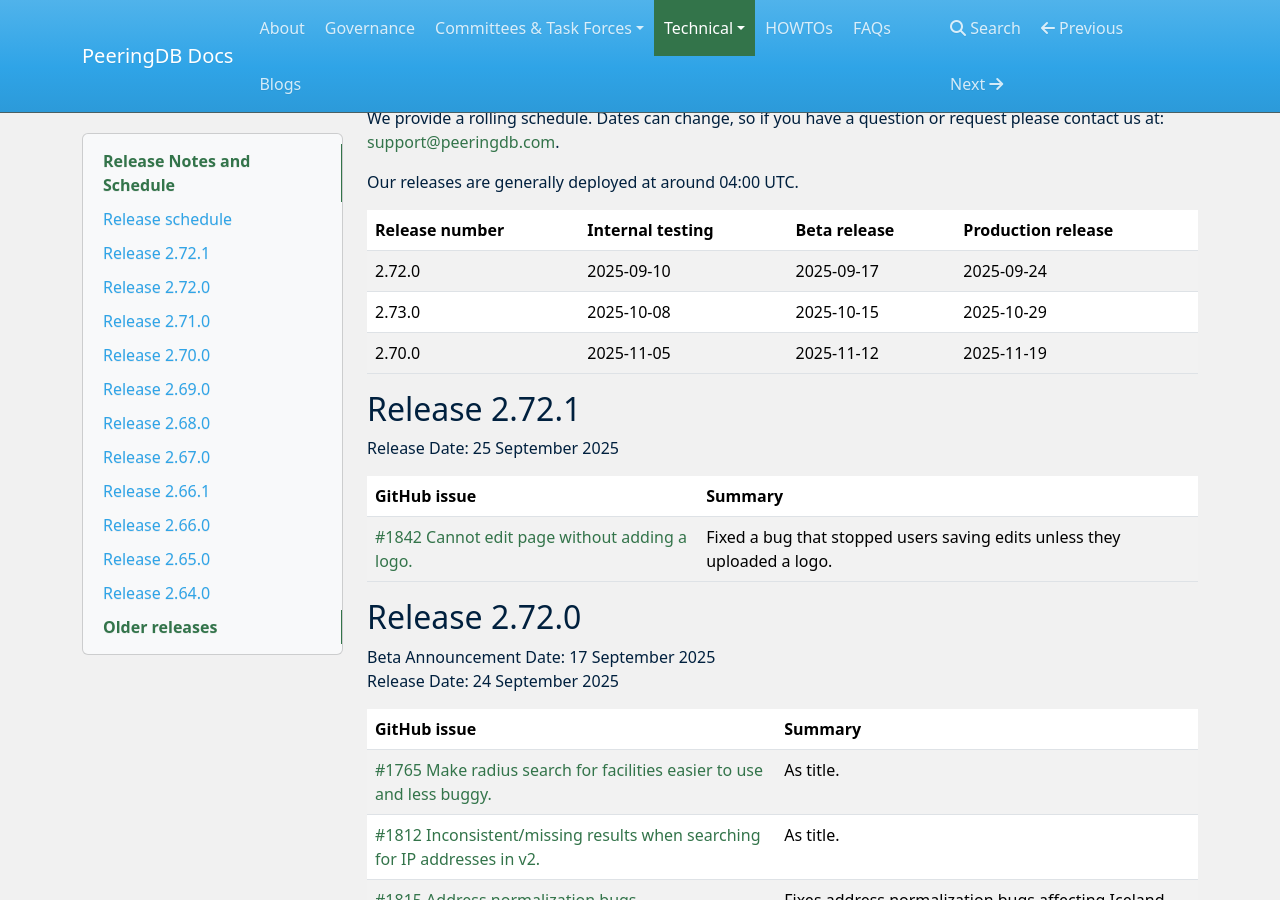
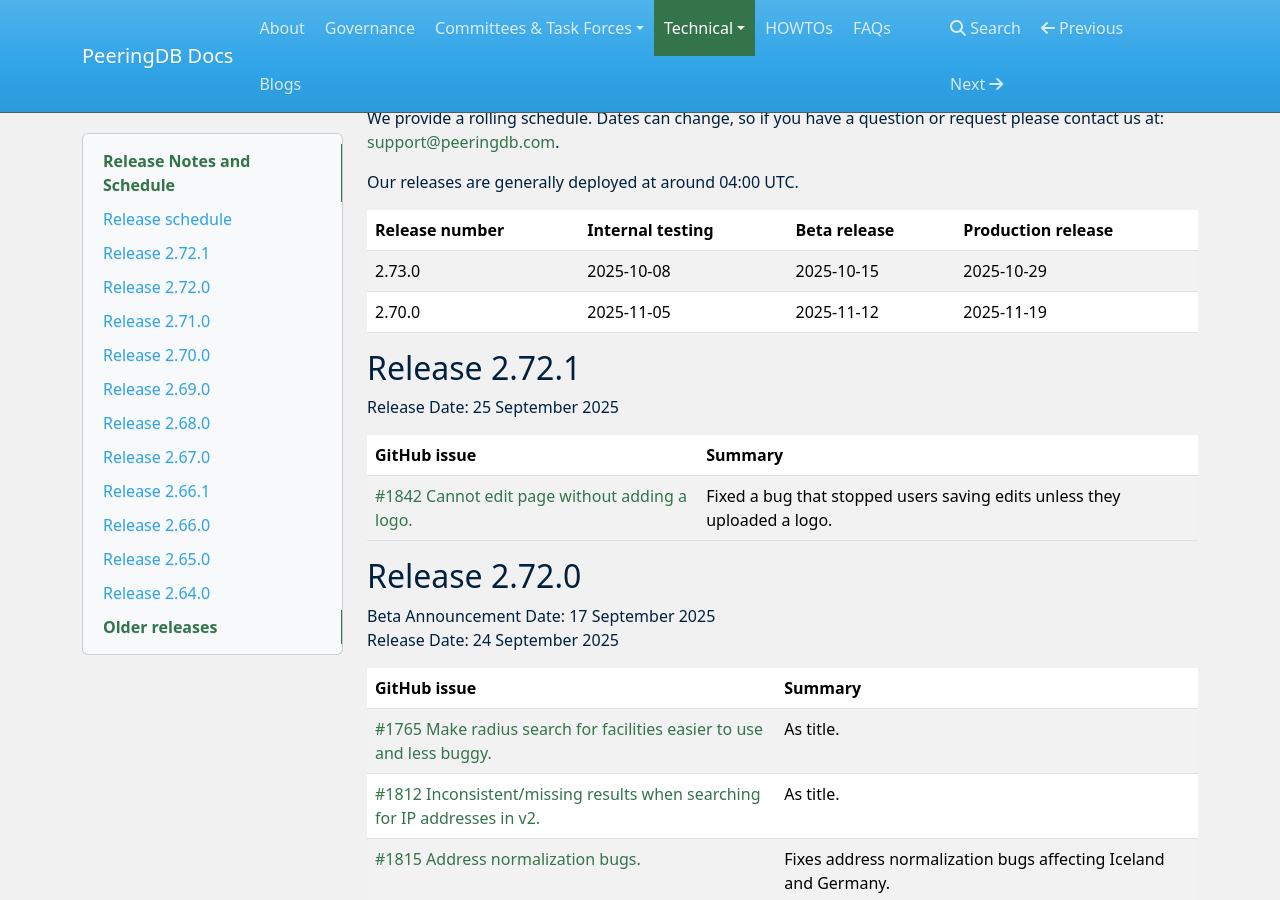
Before and after one commit to peeringdb/docs, an MkDocs documentation site: the page built from docs/release_notes/index.md, in a window 1280 px wide and 900 px high, scrolled down 324 px. Built offline with MkDocs 1.6.1, drawn with Linux system fonts in a browser that asks for light colours; nearby versions of some CDN libraries.

Commit message:
Updated Release Notes.

```diff
--- a/docs/release_notes/index.md
+++ b/docs/release_notes/index.md
@@ -14,7 +14,6 @@
 
 | **Release number** | **Internal testing** | **Beta release** | **Production release** |
 | -------------- | ---------------- | ------------ | ------------------ |
-| 2.72.0 | 2025-09-10 | 2025-09-17 | 2025-09-24 |
 | 2.73.0 | 2025-10-08 | 2025-10-15 | 2025-10-29 |
 | 2.70.0 | 2025-11-05 | 2025-11-12 | 2025-11-19 |
 
@@ -25,7 +24,6 @@
 | **GitHub issue** | **Summary** |
 | ----------------- | ----------- |
 | [#1842 Cannot edit page without adding a logo.](https://github.com/peeringdb/peeringdb/issues/1842) | Fixed a bug that stopped users saving edits unless they uploaded a logo.|
-
 
 ## Release 2.72.0
 
```
